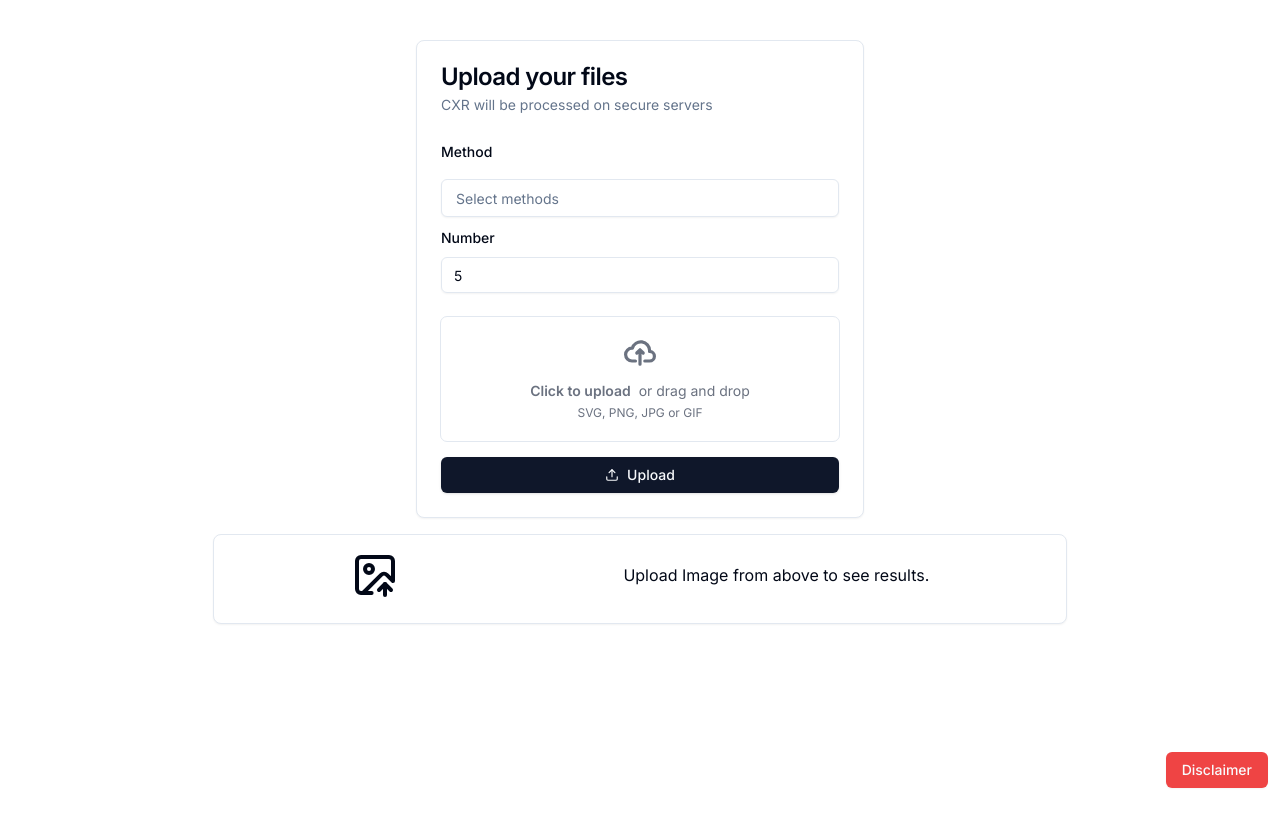
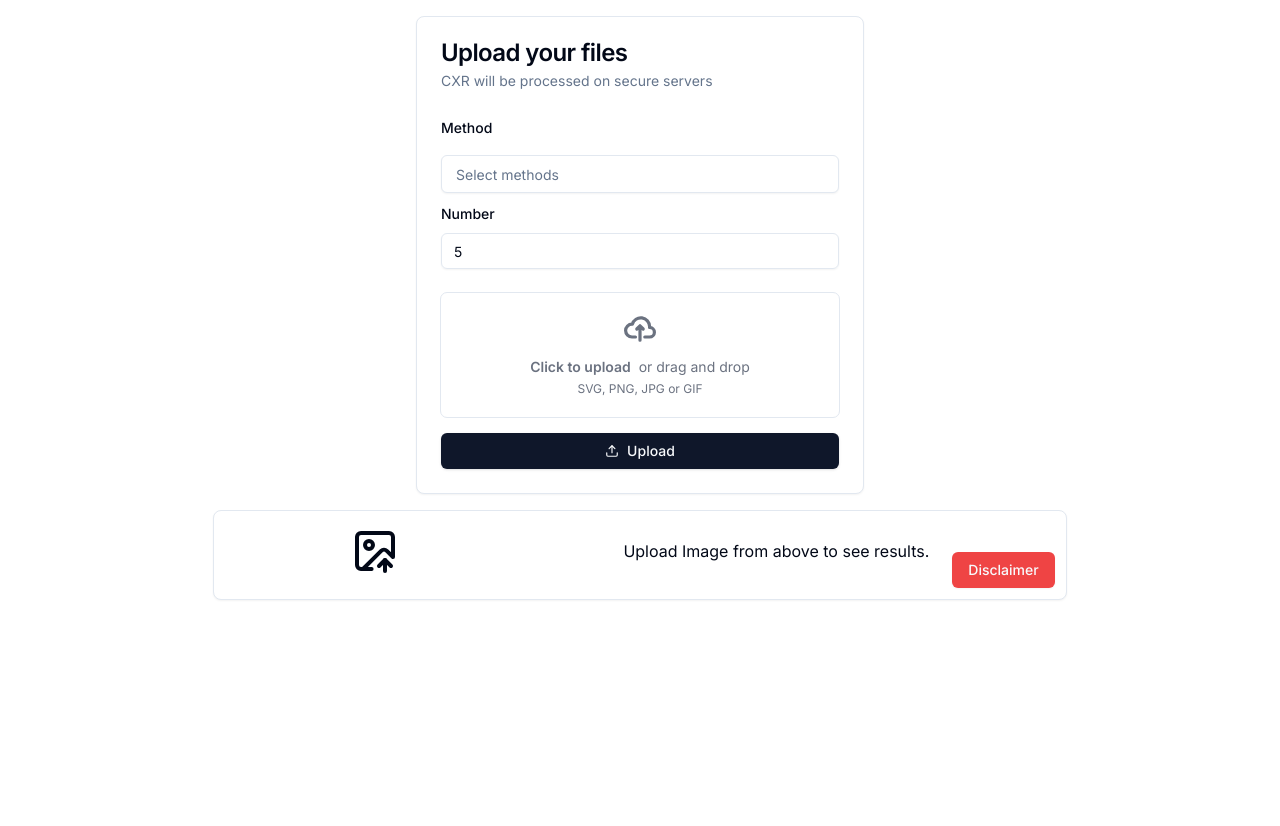
Before and after one commit to karnikkanojia/ml-image, a Next.js app: page /predict in a window 1280 px wide. Shown: the top 826 px of the page. Built offline with nearby package versions, Linux system fonts and the light colour scheme.

Commit message:
Fix: UI Update (#10)
* Fix: UI for small devices

Fix: Disclaimer button

Fix: Edited SHADCNUI back

* Fix: UI for small devices

```diff
--- a/app/predict/page.tsx
+++ b/app/predict/page.tsx
@@ -15,7 +15,7 @@ const Predict = () => {
   const [ state, dispatch ] = useFormState(uploadImage, initialState);
 
   return (
-    <main className="md:w-2/3 mt-10 mx-auto space-y-4">
+    <main className="relative md:w-2/3 my-4 mx-auto space-y-4">
       <UploadCard>
         <UploadForm dispatch={dispatch} />
       </UploadCard>
```
